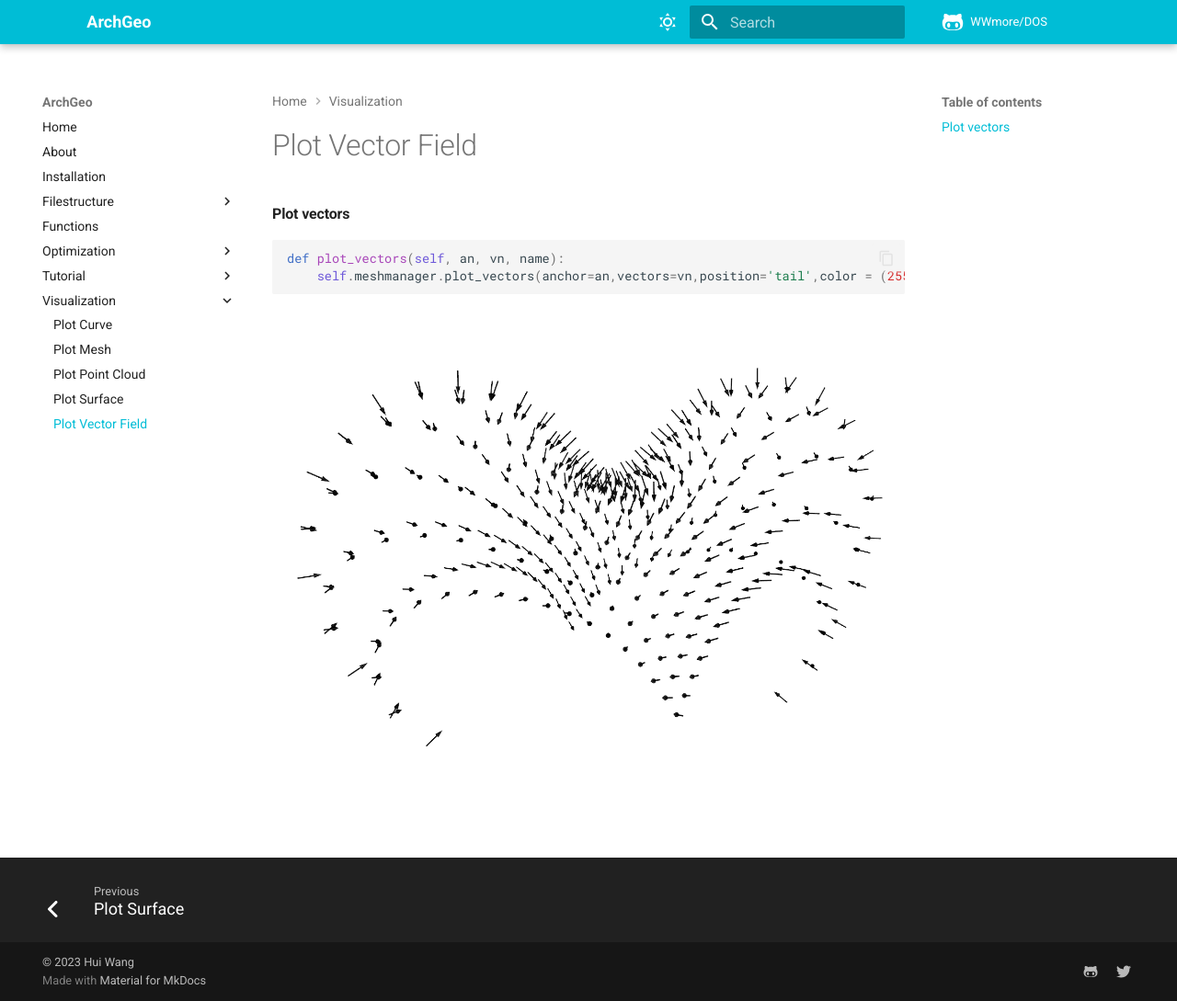
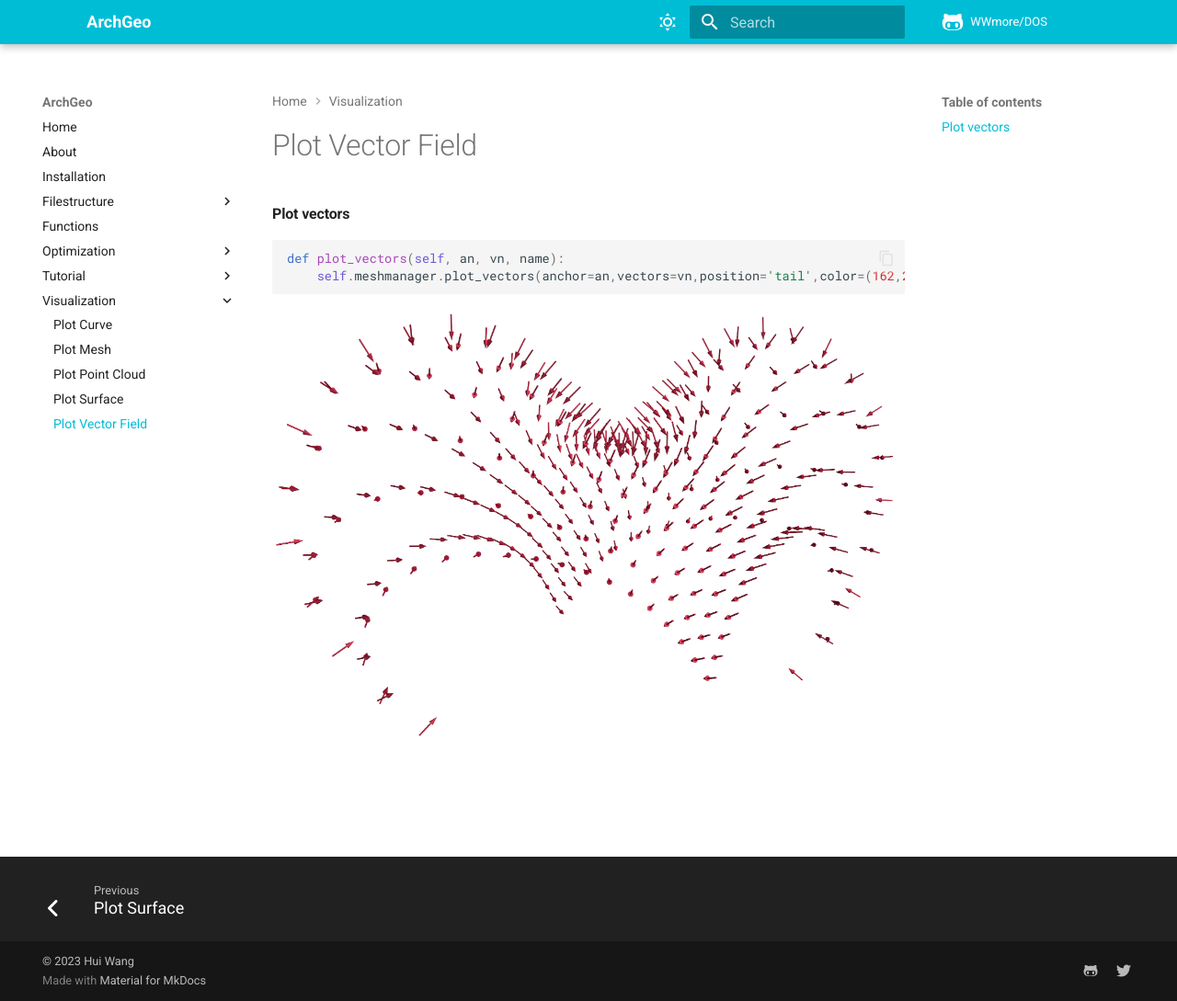
Before and after one commit to WWmore/mkdocs-archgeo, an MkDocs documentation site: the page built from docs/visualization/Vector Field.md, in a window 1280 px wide and 1089 px high. Shown: the whole window at 92% size. Built offline with MkDocs 1.6.1 and Material for MkDocs 9.7.7, drawn with Linux system fonts in a browser that asks for light colours; comment, search, counter and statistics services are not loaded.

Commit message:
update figs

````diff
--- a/docs/visualization/Vector Field.md
+++ b/docs/visualization/Vector Field.md
@@ -4,7 +4,7 @@
 #### Plot vectors
 ```py
 def plot_vectors(self, an, vn, name):
-    self.meshmanager.plot_vectors(anchor=an,vectors=vn,position='tail',color = (255,0,255),name=name)
+    self.meshmanager.plot_vectors(anchor=an,vectors=vn,position='tail',color=(162,20,47),name=name)
 ```
 
 ![File](../assets/vectors.png)
````
Also changed, not shown: docs/assets/points.png, docs/assets/polylines_top.png, docs/assets/vectors.png.
